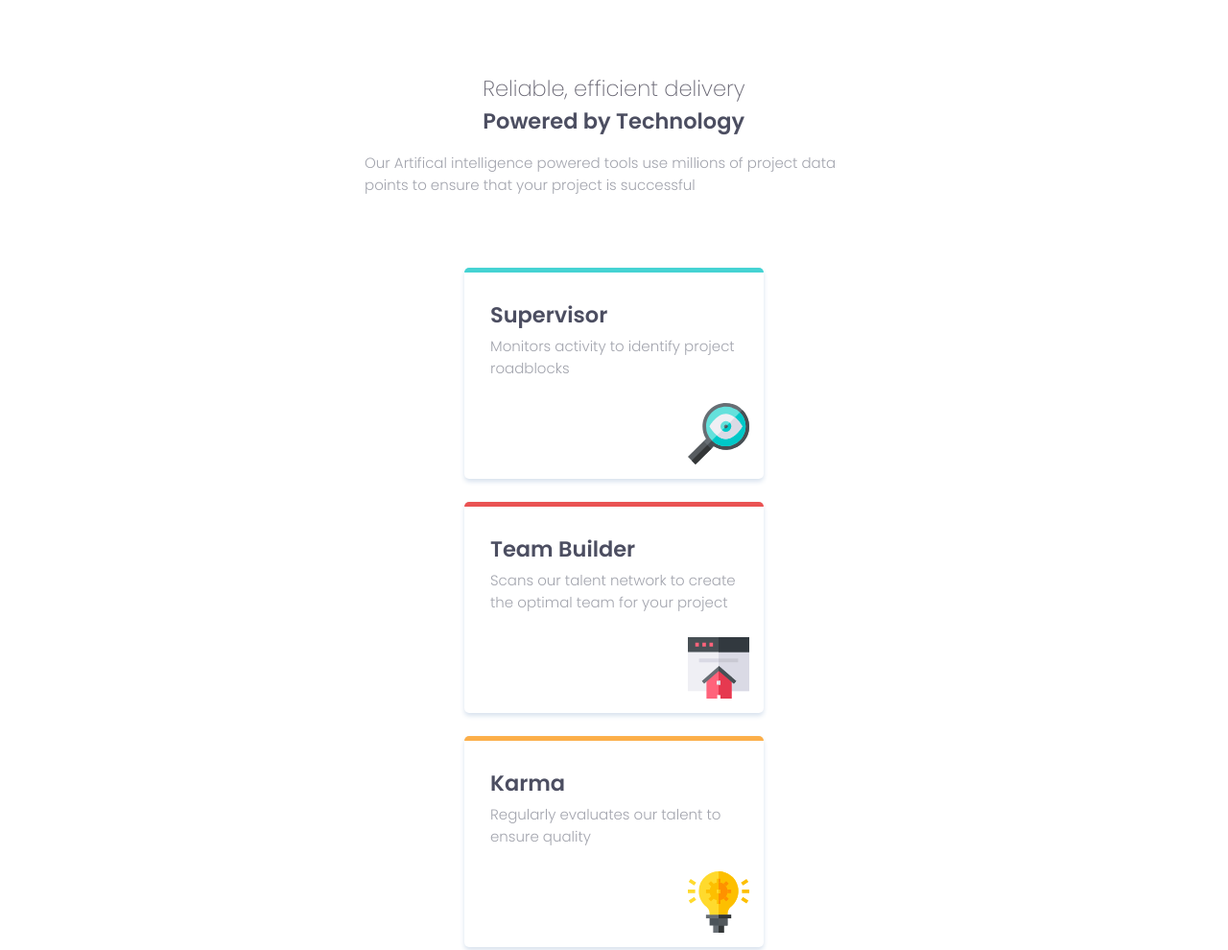
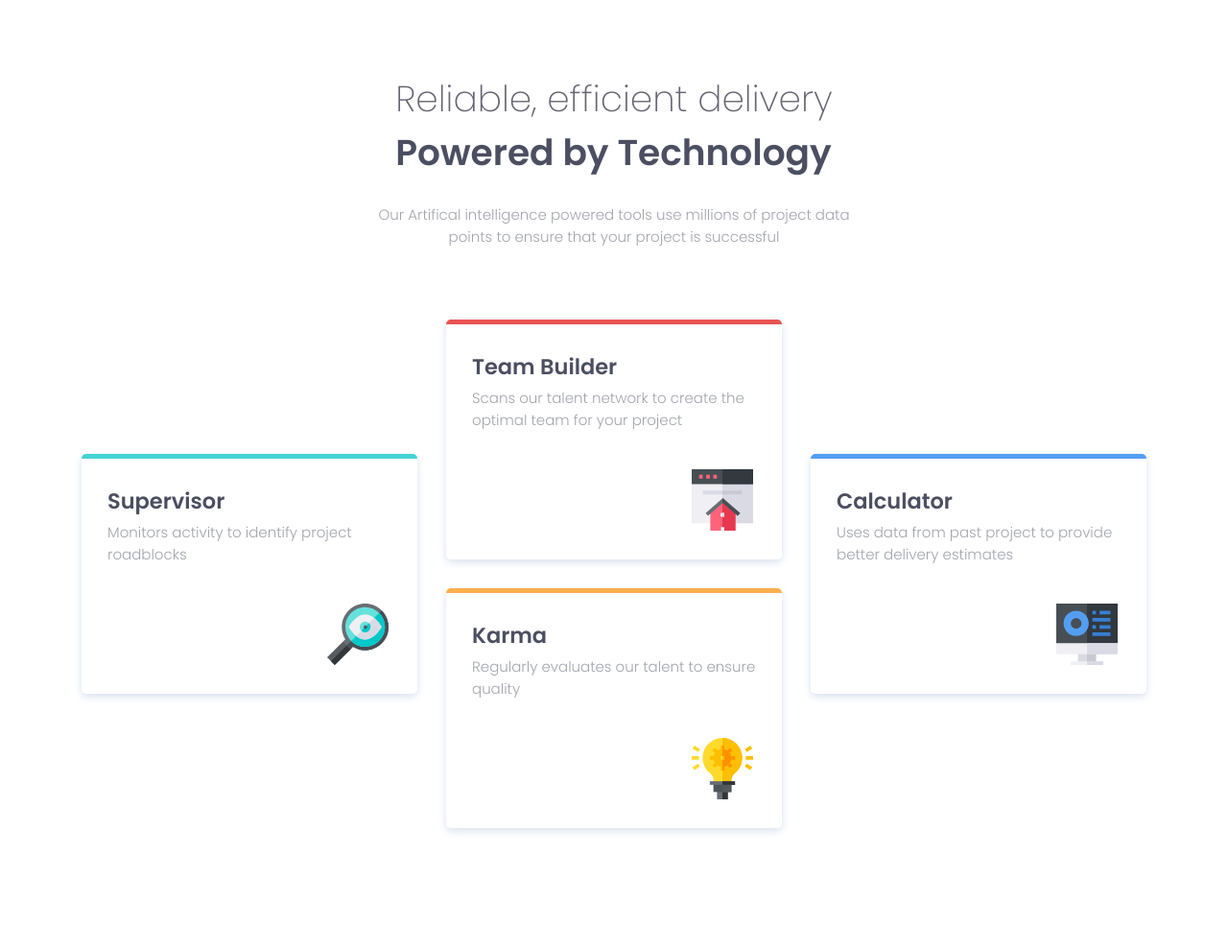
Before and after one commit to solvedbiscuit71/four-card-feature-section, a website: page index.html in a window 1280 px wide. Shown: the top 990 px of the page at 96% size. After the commit the page ends 938 px from the top, so only its background shows below. Drawn offline with Linux system fonts and the light colour scheme.

Commit message:
Added media query for responsive design
Added breakpoint at 1200px to change the layout!

```diff
--- a/css/sass/main.scss
+++ b/css/sass/main.scss
@@ -41,6 +41,7 @@ header {
 
   .intro {
     color: $text-normal;
+    text-align: center;
     font-size: 1rem;
 
     width: min(80%,520px);
@@ -65,22 +66,30 @@ header {
 
   .feature-card:nth-child(1) {
     border-top-color: $border-cyan;
-    background: white no-repeat url("../../images/icon-supervisor.svg") bottom 1em right 1em;
+    background: white no-repeat url("../../images/icon-supervisor.svg") bottom 2em right 2em;
+
+    grid-area: supervison;
   }
 
   .feature-card:nth-child(2) {
     border-top-color: $border-red;
-    background: white no-repeat url("../../images/icon-team-builder.svg") bottom 1em right 1em;
+    background: white no-repeat url("../../images/icon-team-builder.svg") bottom 2em right 2em;
+
+    grid-area: team-builder;
   }
 
   .feature-card:nth-child(3) {
     border-top-color: $border-orange;
-    background: white no-repeat url("../../images/icon-karma.svg") bottom 1em right 1em;
+    background: white no-repeat url("../../images/icon-karma.svg") bottom 2em right 2em;
+
+    grid-area: karma;
   }
 
   .feature-card:nth-child(4) {
     border-top-color: $border-blue;
-    background: white no-repeat url("../../images/icon-calculator.svg") bottom 1em right 1em;
+    background: white no-repeat url("../../images/icon-calculator.svg") bottom 2em right 2em;
+
+    grid-area: calculator;
   }
 }
 
@@ -90,7 +99,7 @@ header {
   border-top-width: 5px;
   border-top-style: solid;
   border-radius: 5px;
-  box-shadow: 0px 3px 5px 0px rgba(216,226,238,1);
+  box-shadow: 0px 3px 8px 0px rgba(216,226,238,1);
 
   h2 {
     font-weight: 600;
@@ -108,3 +117,23 @@ header {
     margin-block: 0.25em;
   }
 }
+
+@media only screen and (min-width: 1200px){
+  header {
+    .title {
+      font-size: 2.5rem;
+    }
+  }
+
+  .feature {
+    grid-template-columns: repeat(3,350px);
+    grid-template-rows: repeat(4,110px);
+    grid-template-areas:
+      ". team-builder ."
+      "supervison team-builder calculator"
+      "supervison karma calculator"
+      ". karma .";
+
+    gap: 2em;
+  }
+}
```
Also changed, not shown: css/main.css, 1 other file.
